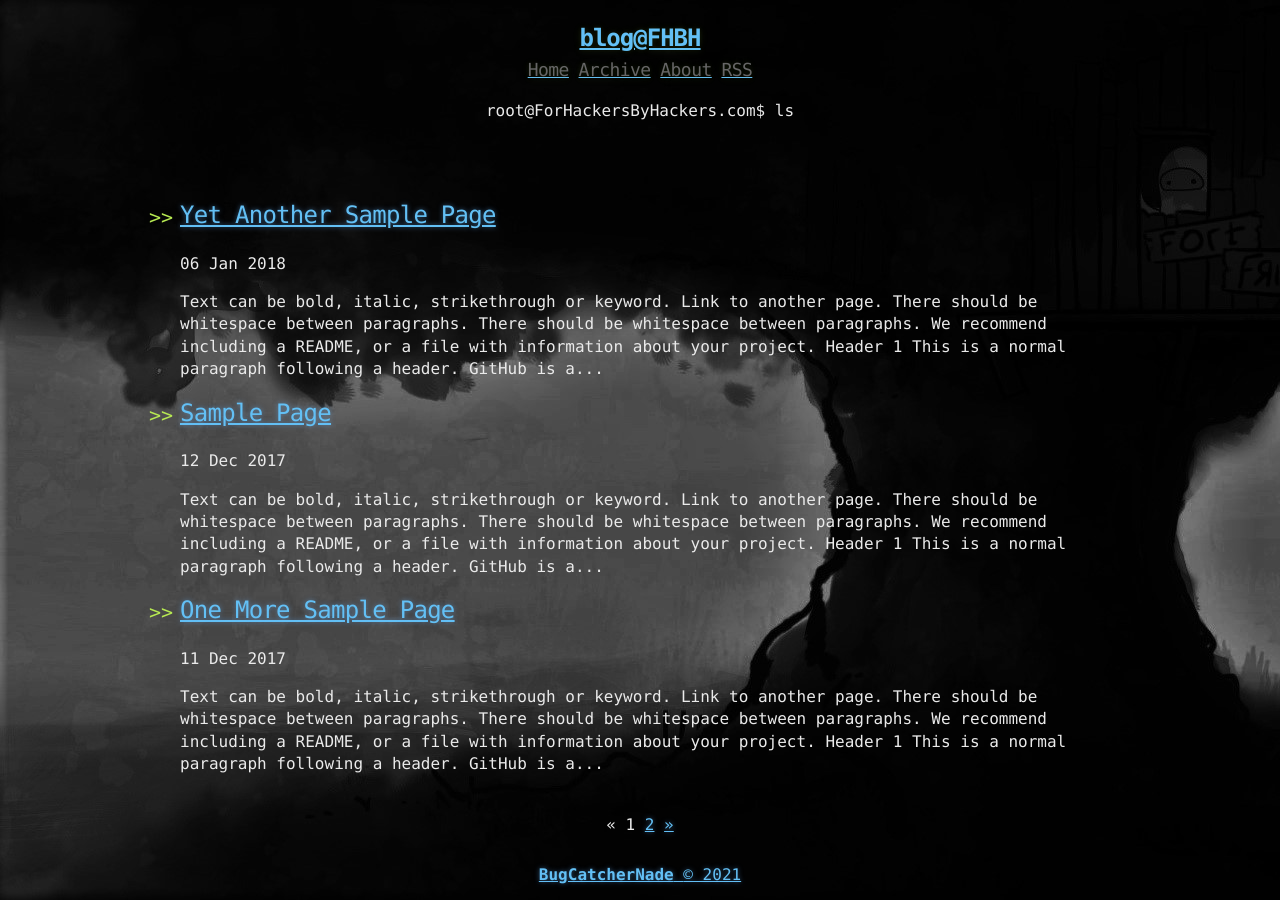
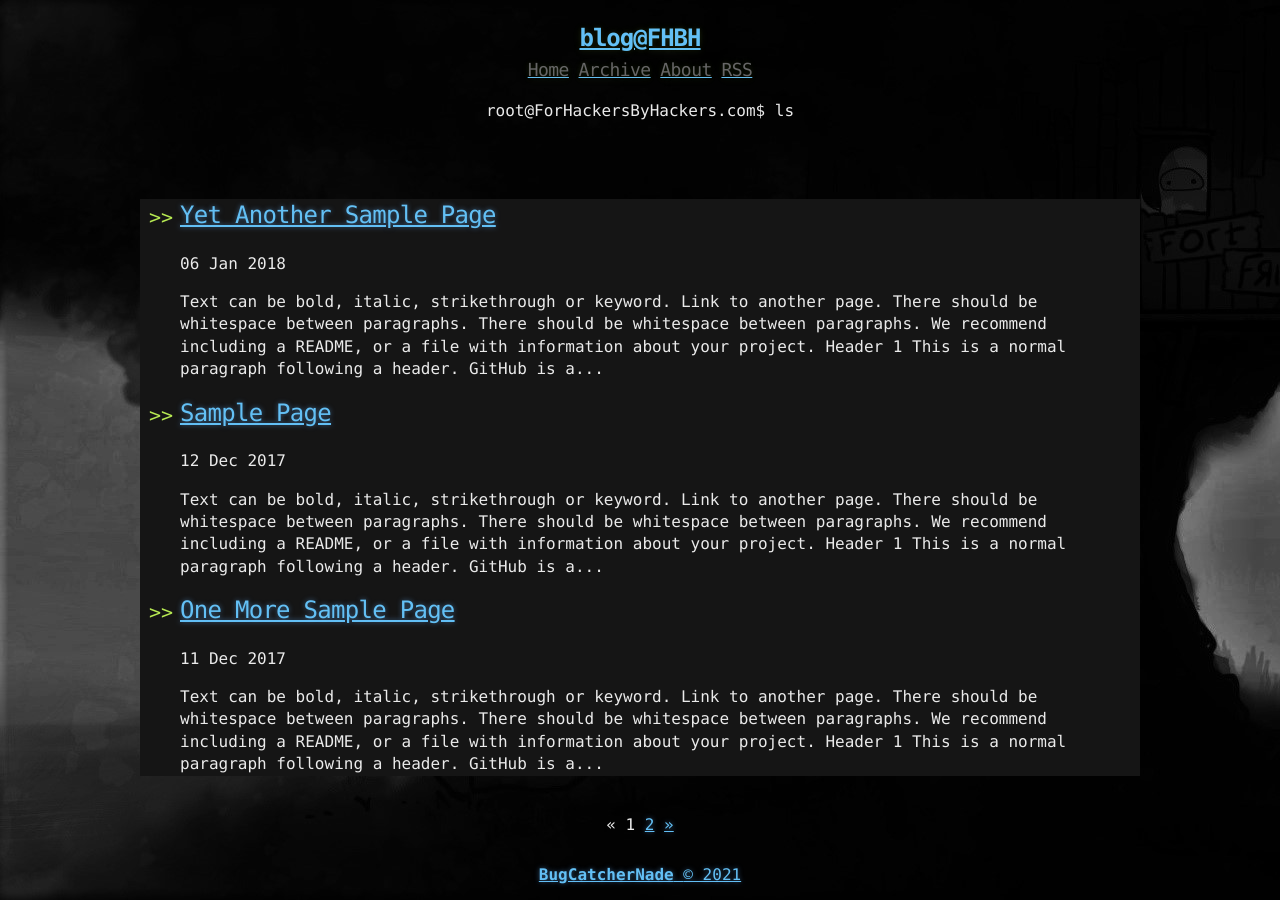
Before and after one commit to bugcatchernade/blog, a Jekyll site: the page built from index.html, in a window 1280 px wide. Built offline with Jekyll 4.4.1, drawn with Linux system fonts in a browser that asks for light colours; the list of posts is cut into pages by our own code.

Commit message:
Update base.scss

```diff
--- a/_sass/base.scss
+++ b/_sass/base.scss
@@ -90,6 +90,7 @@ header h2 {
 
 #main_content {
   width: 100%;
+  background-color: $cod-grey;
   -webkit-font-smoothing: antialiased;
 }
 section img {
```
